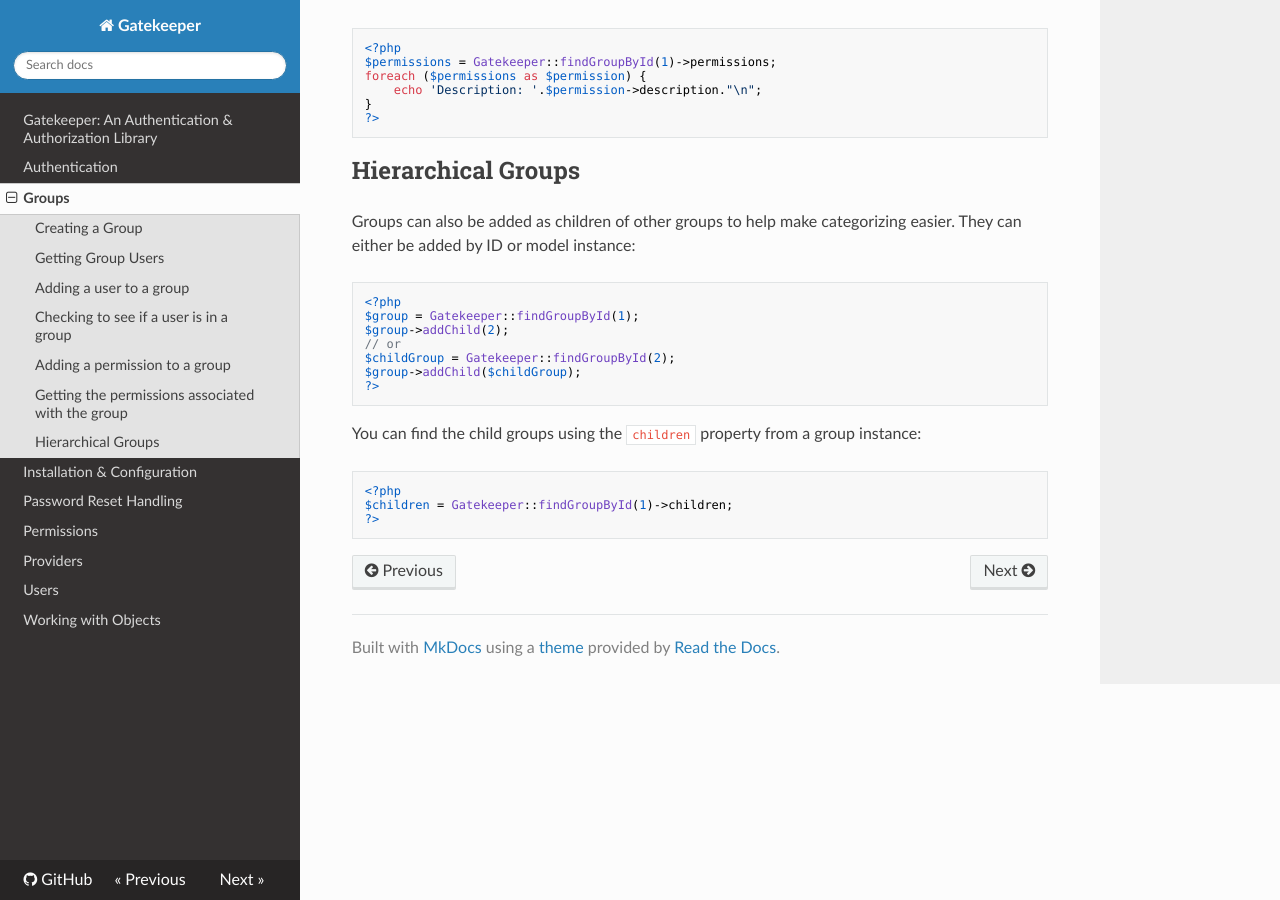
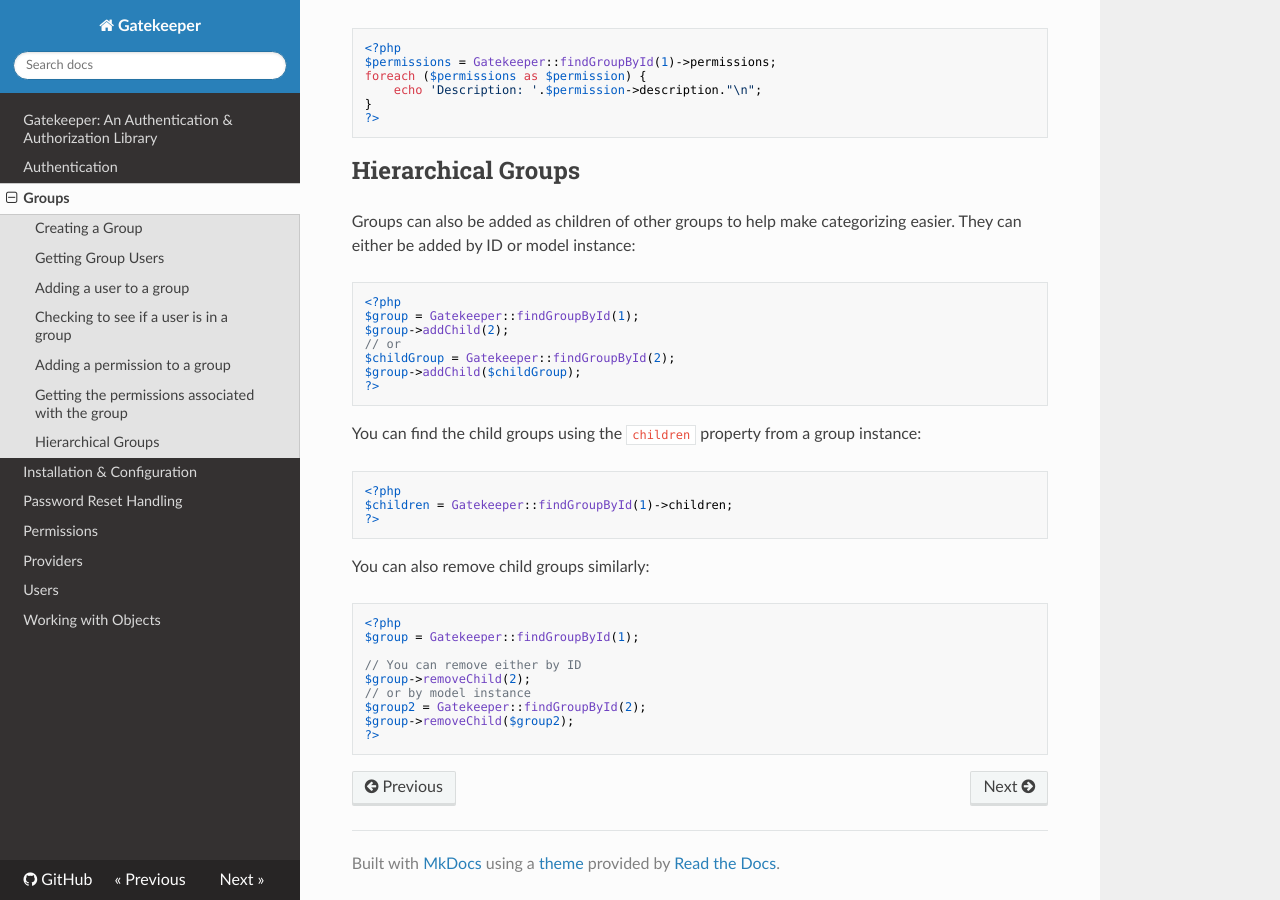
Before and after one commit to psecio/gatekeeper, an MkDocs documentation site: the page built from docs/groups.md, in a window 1280 px wide and 900 px high, scrolled down 1833 px. Built offline with MkDocs 1.6.1, drawn with Linux system fonts in a browser that asks for light colours; nearby versions of some CDN libraries.

Commit message:
adding docs about removing groups

````diff
--- a/docs/groups.md
+++ b/docs/groups.md
@@ -116,3 +116,17 @@ You can find the child groups using the `children` property from a group instanc
 $children = Gatekeeper::findGroupById(1)->children;
 ?>
 ```
+
+You can also remove child groups similarly:
+
+```
+<?php
+$group = Gatekeeper::findGroupById(1);
+
+// You can remove either by ID
+$group->removeChild(2);
+// or by model instance
+$group2 = Gatekeeper::findGroupById(2);
+$group->removeChild($group2);
+?>
+```
````
